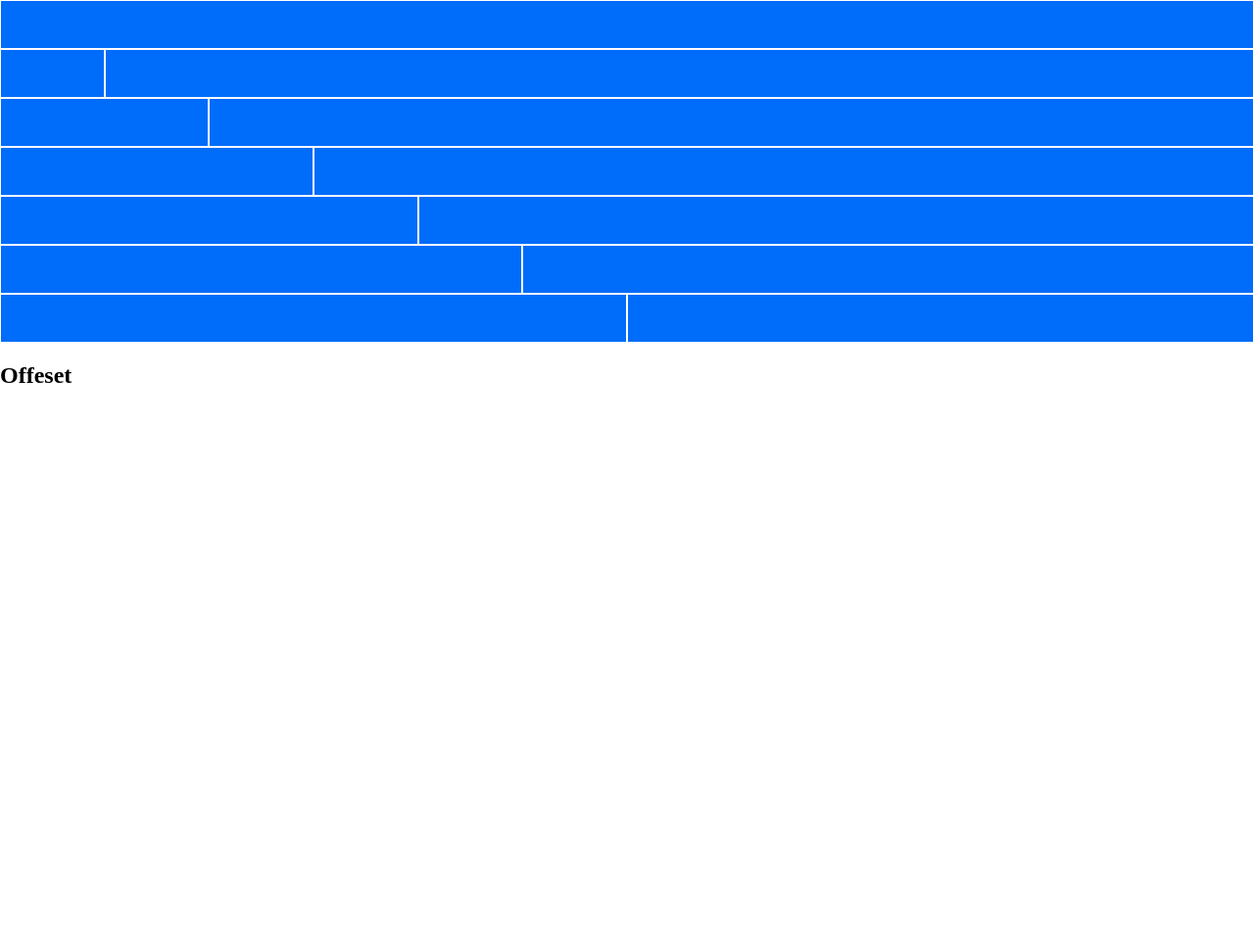
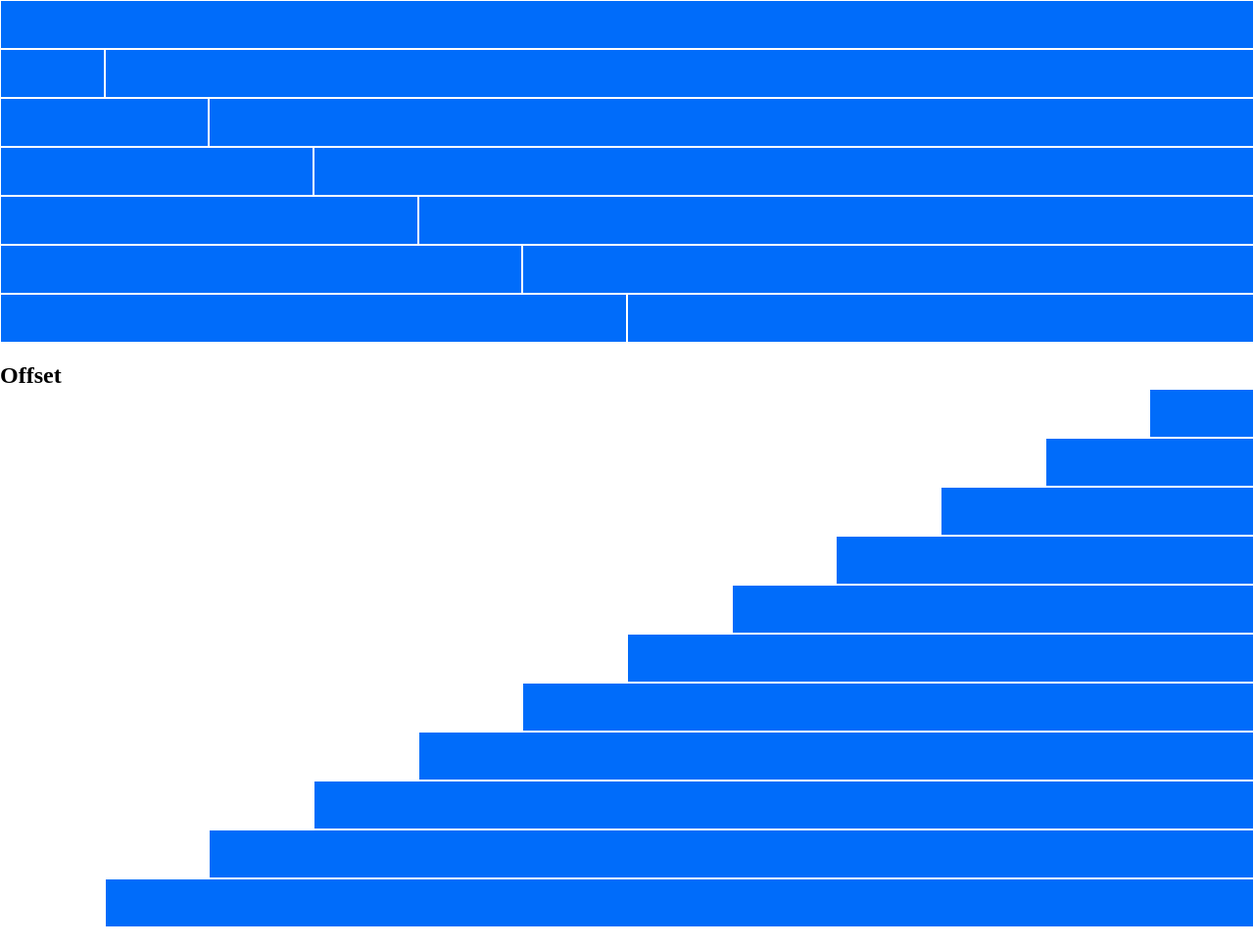
Before and after one commit to giuseppecantafio/html-css-12bool, a plain HTML site: page index.html in a window 1280 px wide. Shown: the part 397-1364 px from the top of the page at 98% size. Before the commit the page ends 814 px from the top, so only its background shows below. Drawn offline with Linux system fonts and the light colour scheme.

Commit message:
index, style: esercizio concluso

```diff
--- a/index.html
+++ b/index.html
@@ -112,7 +112,51 @@
             </div>
         </section>
         <section>
-            <h1>Offeset</h1>
+            <h1>Offset</h1>
+            <div class="row">
+                <div class="col-xs-offset-11"></div>
+                <div class="col-xs-1"><div class="box"></div></div>
+            </div>
+            <div class="row">
+                <div class="col-xs-offset-10"></div>
+                <div class="col-xs-2"><div class="box"></div></div>
+            </div>
+            <div class="row">
+                <div class="col-xs-offset-9"></div>
+                <div class="col-xs-3"><div class="box"></div></div>
+            </div>
+            <div class="row">
+                <div class="col-xs-offset-8"></div>
+                <div class="col-xs-4"><div class="box"></div></div>
+            </div>
+            <div class="row">
+                <div class="col-xs-offset-7"></div>
+                <div class="col-xs-5"><div class="box"></div></div>
+            </div>
+            <div class="row">
+                <div class="col-xs-offset-6"></div>
+                <div class="col-xs-6"><div class="box"></div></div>
+            </div>
+            <div class="row">
+                <div class="col-xs-offset-5"></div>
+                <div class="col-xs-7"><div class="box"></div></div>
+            </div>
+            <div class="row">
+                <div class="col-xs-offset-4"></div>
+                <div class="col-xs-8"><div class="box"></div></div>
+            </div>
+            <div class="row">
+                <div class="col-xs-offset-3"></div>
+                <div class="col-xs-9"><div class="box"></div></div>
+            </div>
+            <div class="row">
+                <div class="col-xs-offset-2"></div>
+                <div class="col-xs-10"><div class="box"></div></div>
+            </div>
+            <div class="row">
+                <div class="col-xs-offset-1"></div>
+                <div class="col-xs-11"><div class="box"></div></div>
+            </div>
 
         </section>
     </main>
```
